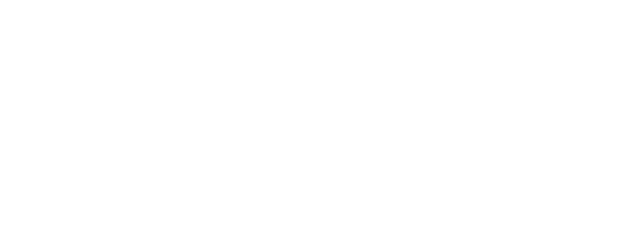
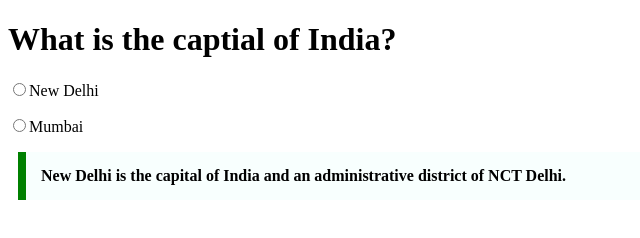
Before and after one commit to acciojob/trivia-CodeshShubh, a website: page main.html in a window 1280 px wide. Shown: the whole page, without its empty margins (0-640 px from the left). Drawn offline with Linux system fonts and the light colour scheme.

Commit message:
created a submission

```diff
--- a/main.html
+++ b/main.html
@@ -8,6 +8,13 @@
 
 <body>
 	<!-- the entire body must be written by student -->
+	<h1>What is the captial of India?</h1>
+	<p><input type="radio" name="capital"/>New Delhi</p>
+	<p><input type="radio"name="capital"/>Mumbai</p>
+	<blockquote>
+	 New Delhi is the capital of India and an administrative district of NCT Delhi.
+	</blockquote>
+
     <script type="text/javascript" src="./script.js">
 </script>
 
--- a/styles.css
+++ b/styles.css
@@ -1,2 +1,14 @@
 
 /* Your CSS Code here. */
+/* *{
+	margin:0;
+	padding:0;
+} */
+blockquote{
+	max-width:600px;
+	margin:10px;
+	padding:15px;
+	border-left: 8px solid green;
+	font-weight:bold;
+	background-color:#f8fffe;
+}
```
